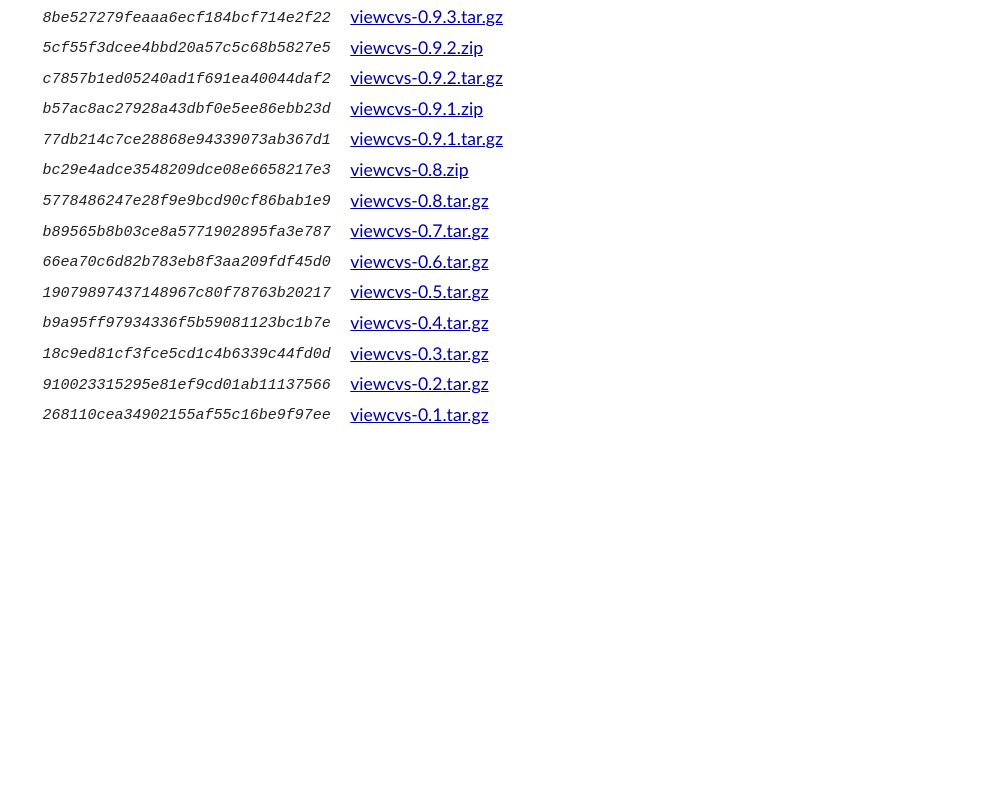
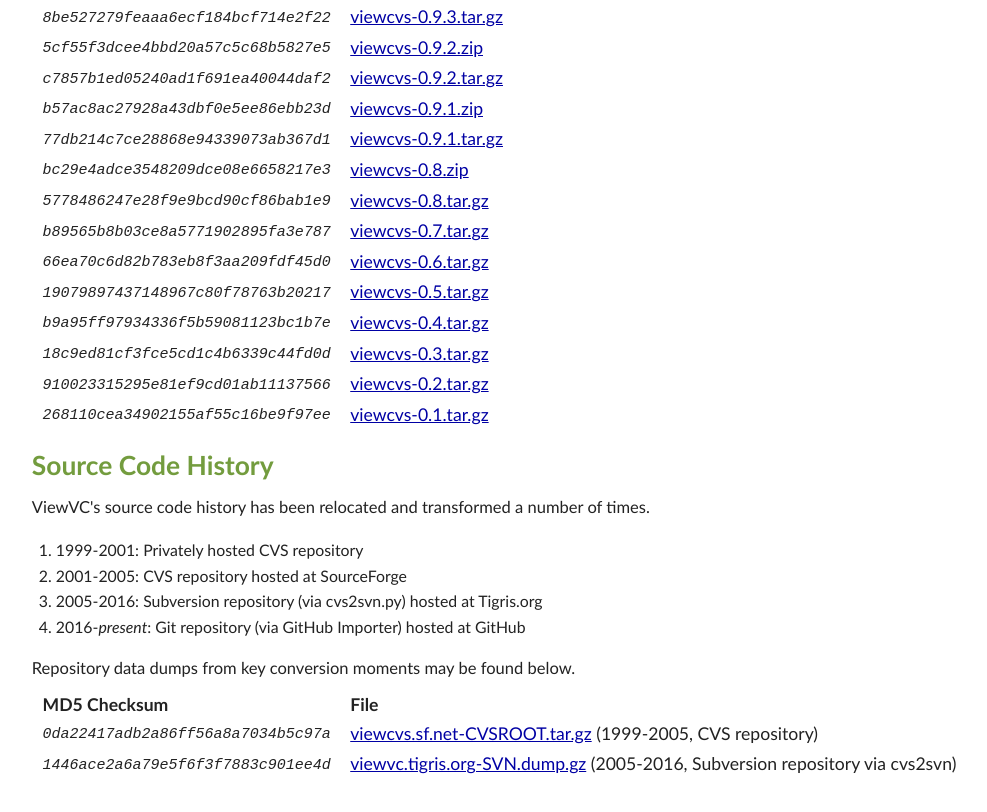
Before and after one commit to viewvc/viewvc.org, a plain HTML site: page downloads/index.html in a window 1280 px wide. Shown: the part 3049-3861 px from the top of the page, without its empty margins (21-1008 px from the left). Before the commit the page ends 3515 px from the top, so only its background shows below. Drawn offline with Linux system fonts and the light colour scheme.

Commit message:
Add links to repository history artifacts.

```diff
--- a/downloads/index.html
+++ b/downloads/index.html
@@ -2,7 +2,7 @@
                       "http://www.w3.org/TR/xhtml1/DTD/xhtml1-strict.dtd">
 <html xmlns="http://www.w3.org/1999/xhtml">
 <head>
-<title>ViewVC: About</title>
+<title>ViewVC: Downloads</title>
 <meta http-equiv="Content-Type" content="text/html; charset=UTF-8"/>
 <link rel="stylesheet" type="text/css" href="../styles.css"/>
 <link rel="shortcut icon" href="../favicon.ico" type="image/x-icon" />
@@ -263,6 +263,35 @@
 
 </div> <!-- section-body -->
 </div> <!-- section -->
+<div class="section">
+
+<h2 id="sec-history">Source Code History</h2>
+
+<div class="section-body">
+
+<p>ViewVC's source code history has been relocated and transformed a
+   number of times.</p>
+
+<ol>
+<li>1999-2001: Privately hosted CVS repository</li>
+<li>2001-2005: CVS repository hosted at SourceForge</li>
+<li>2005-2016: Subversion repository (via cvs2svn.py) hosted at Tigris.org</li>
+<li>2016-<em>present</em>: Git repository (via GitHub Importer) hosted at GitHub</li>
+</ol>
+
+<p>Repository data dumps from key conversion moments may be found below.</p>
+
+<table>
+<tr><th>MD5 Checksum</th>
+    <th>File</th></tr>
+<tr><td><code>0da22417adb2a86ff56a8a7034b5c97a</code></td>
+    <td><a href="history/viewcvs.sf.net-CVSROOT.tar.gz">viewcvs.sf.net-CVSROOT.tar.gz</a> (1999-2005, CVS repository)</td></tr>
+<tr><td><code>1446ace2a6a79e5f6f3f7883c901ee4d</code></td>
+    <td><a href="history/viewvc.tigris.org-SVN.dump.gz">viewvc.tigris.org-SVN.dump.gz</a> (2005-2016, Subversion repository via cvs2svn)</td></tr>
+</table>
+
+</div> <!-- section-body -->
+</div> <!-- section -->
 </div> <!-- #content -->
 
 </body>
```
